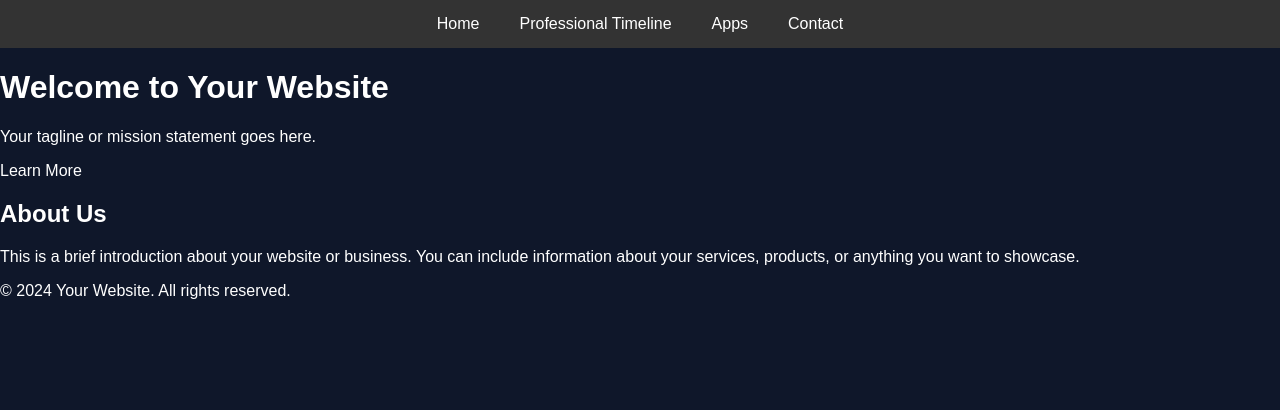
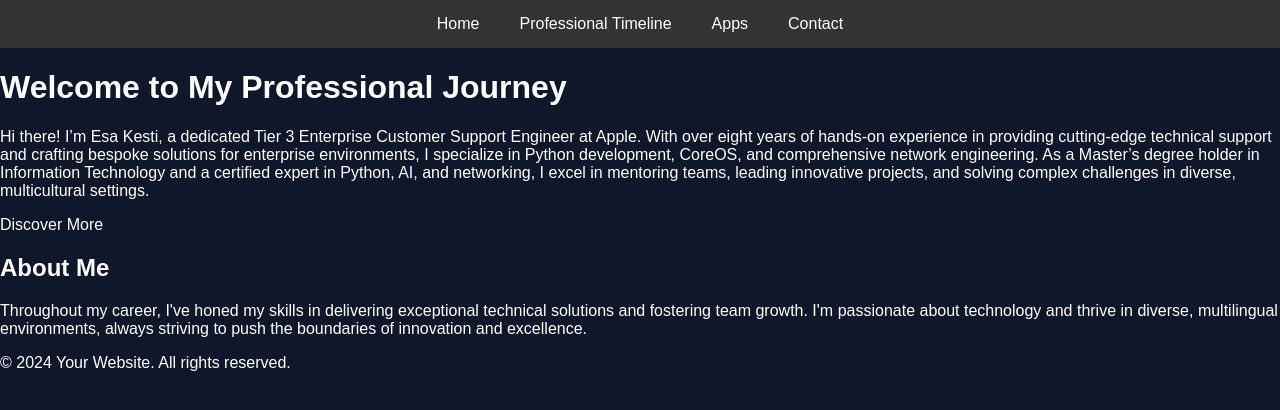
Before and after one commit to KestiNet/esakesti_website, a Flask app: page / in a window 1280 px wide. Shown: the top 410 px of the page. Run offline with Flask 3, Linux system fonts and the light colour scheme.

Commit message:
more work

```diff
--- a/templates/index.html
+++ b/templates/index.html
@@ -20,17 +20,17 @@
    <!-- Hero Section -->
 <header class="hero">
     <div class="container">
-            <h1>Welcome to Your Website</h1>
-            <p>Your tagline or mission statement goes here.</p>
-            <a href="#" class="cta">Learn More</a>
+        <h1>Welcome to My Professional Journey</h1>
+        <p>Hi there! I’m Esa Kesti, a dedicated Tier 3 Enterprise Customer Support Engineer at Apple. With over eight years of hands-on experience in providing cutting-edge technical support and crafting bespoke solutions for enterprise environments, I specialize in Python development, CoreOS, and comprehensive network engineering. As a Master’s degree holder in Information Technology and a certified expert in Python, AI, and networking, I excel in mentoring teams, leading innovative projects, and solving complex challenges in diverse, multicultural settings.</p>
+        <a href="#" class="cta">Discover More</a>
     </div>
 </header>
 
 <!-- Content Section -->
 <section class="content">
     <div class="container">
-            <h2>About Us</h2>
-            <p>This is a brief introduction about your website or business. You can include information about your services, products, or anything you want to showcase.</p>
+        <h2>About Me</h2>
+        <p>Throughout my career, I've honed my skills in delivering exceptional technical solutions and fostering team growth. I'm passionate about technology and thrive in diverse, multilingual environments, always striving to push the boundaries of innovation and excellence.</p>
     </div>
 </section>
 
```
Also changed, not shown: templates/professional_timeline.html (+9 -1 lines). Lines whose indentation alone changed are shown as unchanged.
